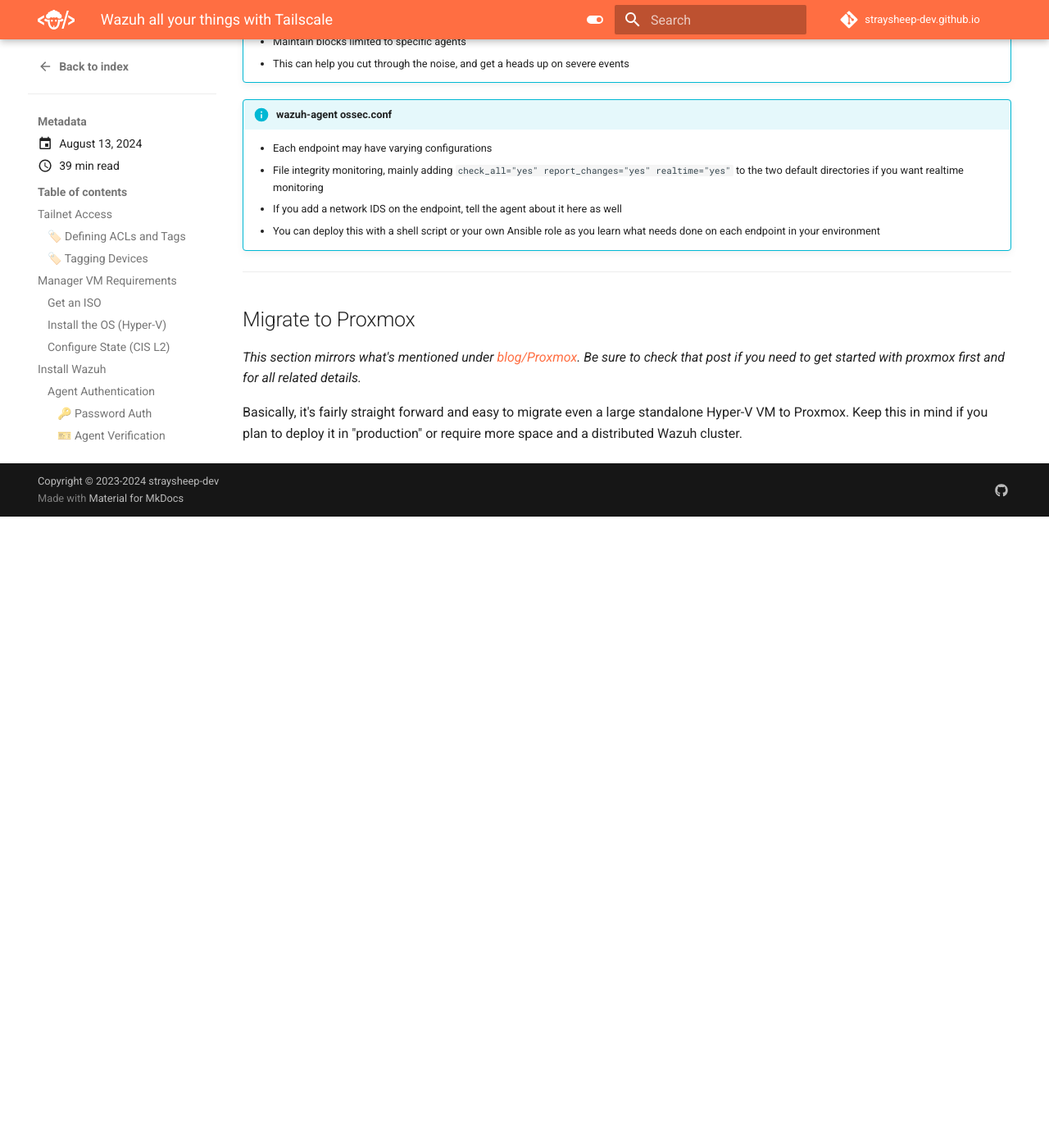
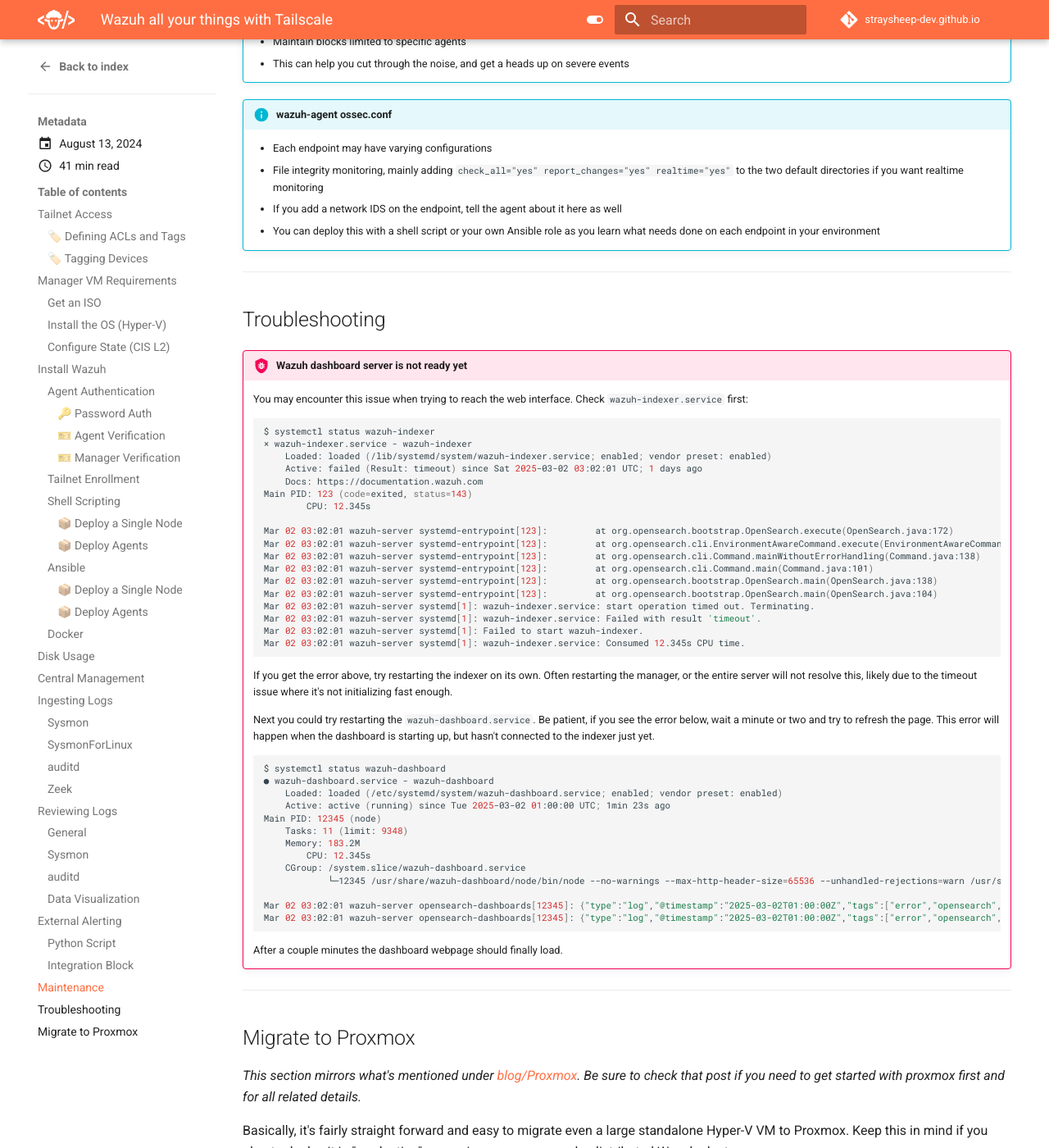
Before and after one commit to straysheep-dev/straysheep-dev.github.io, an MkDocs documentation site: the page built from docs/blog/posts/wazuh-tailscale.md, in a window 1280 px wide and 1400 px high, scrolled down 42078 px. Shown: the whole window at 82% size. Built offline with MkDocs 1.6.1 and Material for MkDocs 9.7.7, drawn with Linux system fonts in a browser that asks for light colours; comment, search, counter and statistics services are not loaded; before the commit the page ends 42708 px from its top, so only the background shows below that.

Commit message:
Update blog

````diff
--- a/docs/blog/posts/wazuh-tailscale.md
+++ b/docs/blog/posts/wazuh-tailscale.md
@@ -1730,6 +1730,59 @@
     - If you add a network IDS on the endpoint, tell the agent about it here as well
     - You can deploy this with a shell script or your own Ansible role as you learn what needs done on each endpoint in your environment
 
+
+---
+
+## Troubleshooting
+
+!!! bug "Wazuh dashboard server is not ready yet"
+
+    You may encounter this issue when trying to reach the web interface. Check `wazuh-indexer.service` first:
+
+    ```bash
+    $ systemctl status wazuh-indexer
+    × wazuh-indexer.service - wazuh-indexer
+        Loaded: loaded (/lib/systemd/system/wazuh-indexer.service; enabled; vendor preset: enabled)
+        Active: failed (Result: timeout) since Sat 2025-03-02 03:02:01 UTC; 1 days ago
+        Docs: https://documentation.wazuh.com
+    Main PID: 123 (code=exited, status=143)
+            CPU: 12.345s
+
+    Mar 02 03:02:01 wazuh-server systemd-entrypoint[123]:         at org.opensearch.bootstrap.OpenSearch.execute(OpenSearch.java:172)
+    Mar 02 03:02:01 wazuh-server systemd-entrypoint[123]:         at org.opensearch.cli.EnvironmentAwareCommand.execute(EnvironmentAwareCommand.java:104)
+    Mar 02 03:02:01 wazuh-server systemd-entrypoint[123]:         at org.opensearch.cli.Command.mainWithoutErrorHandling(Command.java:138)
+    Mar 02 03:02:01 wazuh-server systemd-entrypoint[123]:         at org.opensearch.cli.Command.main(Command.java:101)
+    Mar 02 03:02:01 wazuh-server systemd-entrypoint[123]:         at org.opensearch.bootstrap.OpenSearch.main(OpenSearch.java:138)
+    Mar 02 03:02:01 wazuh-server systemd-entrypoint[123]:         at org.opensearch.bootstrap.OpenSearch.main(OpenSearch.java:104)
+    Mar 02 03:02:01 wazuh-server systemd[1]: wazuh-indexer.service: start operation timed out. Terminating.
+    Mar 02 03:02:01 wazuh-server systemd[1]: wazuh-indexer.service: Failed with result 'timeout'.
+    Mar 02 03:02:01 wazuh-server systemd[1]: Failed to start wazuh-indexer.
+    Mar 02 03:02:01 wazuh-server systemd[1]: wazuh-indexer.service: Consumed 12.345s CPU time.
+    ```
+
+    If you get the error above, try restarting the indexer on its own. Often restarting the manager, or the entire server will not resolve this, likely due to the timeout issue where it's not initializing fast enough.
+
+    Next you could try restarting the `wazuh-dashboard.service`. Be patient, if you see the error below, wait a minute or two and try to refresh the page. This error will happen when the dashboard is starting up, but hasn't connected to the indexer just yet.
+
+    ```bash
+    $ systemctl status wazuh-dashboard
+    ● wazuh-dashboard.service - wazuh-dashboard
+        Loaded: loaded (/etc/systemd/system/wazuh-dashboard.service; enabled; vendor preset: enabled)
+        Active: active (running) since Tue 2025-03-02 01:00:00 UTC; 1min 23s ago
+    Main PID: 12345 (node)
+        Tasks: 11 (limit: 9348)
+        Memory: 183.2M
+            CPU: 12.345s
+        CGroup: /system.slice/wazuh-dashboard.service
+                └─12345 /usr/share/wazuh-dashboard/node/bin/node --no-warnings --max-http-header-size=65536 --unhandled-rejections=warn /usr/share/wazuh-dashboard/src/cli/dist
+
+    Mar 02 03:02:01 wazuh-server opensearch-dashboards[12345]: {"type":"log","@timestamp":"2025-03-02T01:00:00Z","tags":["error","opensearch","data"],"pid":12345,"message":"[search_phase_execution_exception]: all shards failed"}
+    Mar 02 03:02:01 wazuh-server opensearch-dashboards[12345]: {"type":"log","@timestamp":"2025-03-02T01:00:00Z","tags":["error","opensearch","data"],"pid":12345,"message":"[search_phase_execution_exception]: all shards failed"}
+    ```
+
+    After a couple minutes the dashboard webpage should finally load.
+
+
 ---
 
 ## Migrate to Proxmox
````
